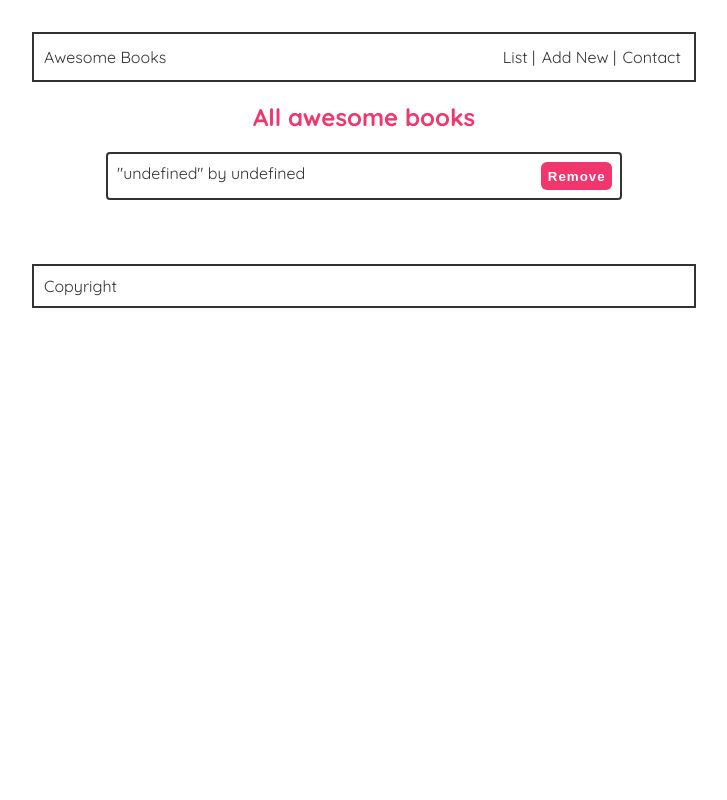
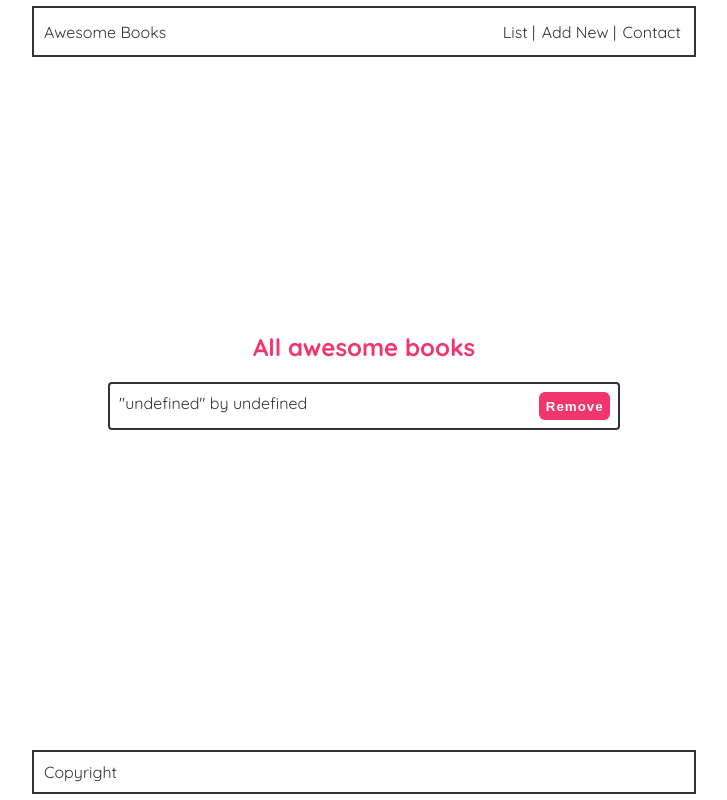
Before and after one commit to hendridg/awesome-books, a website: page index.html in a window 1280 px wide. Shown: the whole page, without its empty margins (276-1003 px from the left). Drawn offline with Linux system fonts and the light colour scheme.

Commit message:
Add style to footer

```diff
--- a/style.css
+++ b/style.css
@@ -2,7 +2,13 @@
 
 html,
 body {
-  padding: 1em;
+  display: flex;
+  flex-direction: column;
+  justify-content: space-between;
+  align-items: center;
+  height: 100vh;
+  width: 100%;
+  padding: 0.2rem;
   margin: 0;
   font-family: 'Quicksand', 'Courier New', Courier, monospace;
   box-sizing: border-box;
@@ -22,6 +28,7 @@ nav {
   padding: 10px;
   max-width: 40rem;
   margin: 0 auto;
+  width: 90%;
 }
 
 .nav-ul {
@@ -83,6 +90,13 @@ tr:nth-child(even) {
   background-color: lightgray;
 }
 
+.all-books,
+.add-book {
+  display: block;
+  width: 90%;
+  max-width: 32rem;
+}
+
 .list-books {
   border: 0.125rem solid #333;
   border-radius: 0.25rem;
@@ -106,7 +120,7 @@ tr:nth-child(even) {
 
 .form-input {
   margin: 0 auto;
-  max-width: 16rem;
+  max-width: 26rem;
   box-sizing: border-box;
 }
 
@@ -131,11 +145,12 @@ tr:nth-child(even) {
 
 footer {
   display: flex;
+  align-self: flex-end;
   border: 2px #333 solid;
   padding: 10px;
   max-width: 40rem;
   margin: 0 auto;
-  margin-top: 3rem;
+  width: 90%;
 }
 
 .hidden {
```
